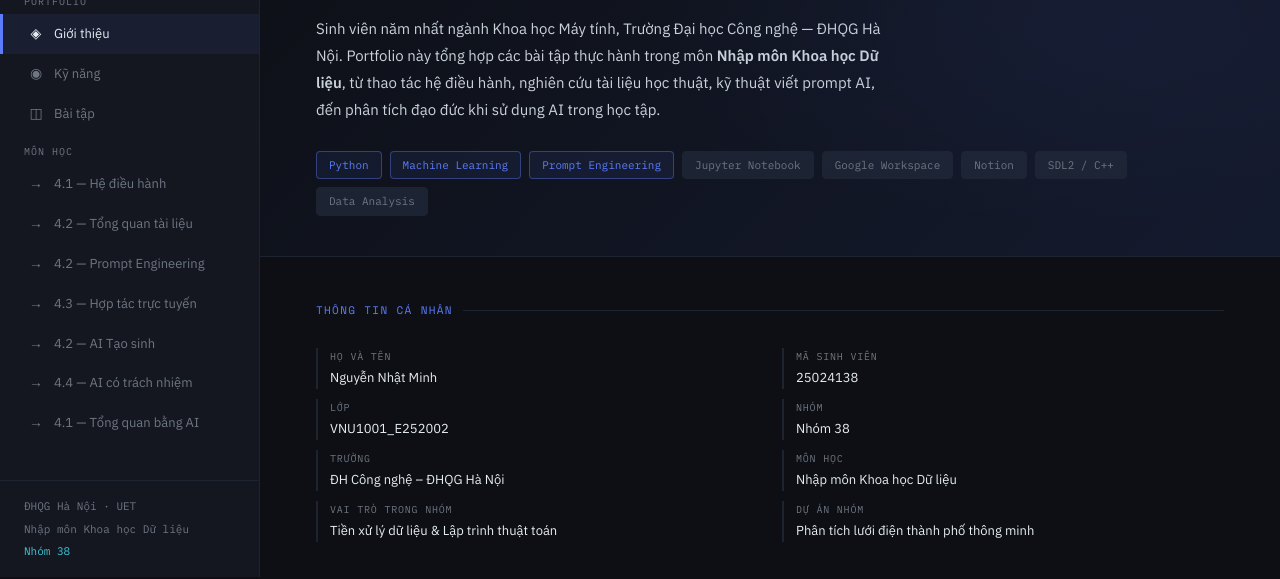
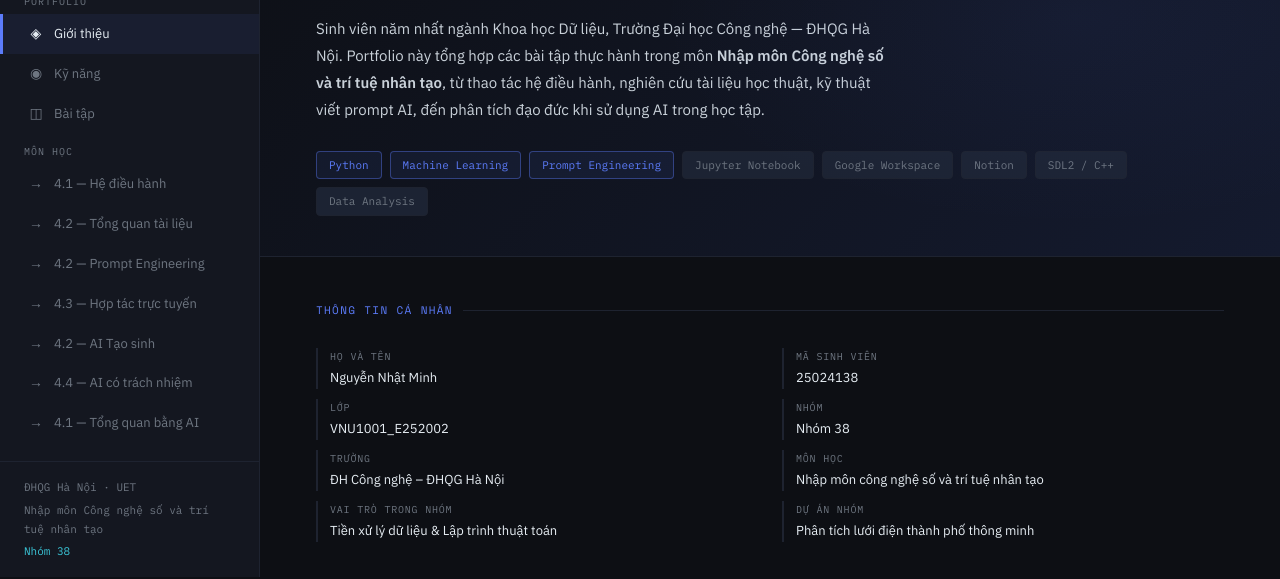
Before and after one commit to Min23-tech/portfolio, a plain HTML site: page index.html in a window 1280 px wide. Shown: the part 223-802 px from the top of the page. Drawn offline with nearby package versions, Linux system fonts and the light colour scheme.

Commit message:
Update index.html

```diff
--- a/index.html
+++ b/index.html
@@ -423,7 +423,7 @@
 
     <div class="sidebar-footer">
       <span>ĐHQG Hà Nội · UET</span>
-      <span style="margin-top:4px;">Nhập môn Khoa học Dữ liệu</span>
+      <span style="margin-top:4px;">Nhập môn Công nghệ số và trí tuệ nhân tạo</span>
       <span style="margin-top:4px;color:#3bc9db;">Nhóm 38</span>
     </div>
   </aside>
@@ -437,8 +437,9 @@
       <h1>Nguyễn<br/>Nhật Minh</h1>
       <div class="hero-sub">Sinh viên Khoa học Dữ liệu · VNU-UET</div>
       <p class="hero-desc">
-        Sinh viên năm nhất ngành Khoa học Máy tính, Trường Đại học Công nghệ — ĐHQG Hà Nội.
-        Portfolio này tổng hợp các bài tập thực hành trong môn <strong>Nhập môn Khoa học Dữ liệu</strong>,
+        Sinh viên năm nhất ngành Khoa học Dữ
+        liệu, Trường Đại học Công nghệ — ĐHQG Hà Nội.
+        Portfolio này tổng hợp các bài tập thực hành trong môn <strong>Nhập môn Công nghệ số và trí tuệ nhân tạo</strong>,
         từ thao tác hệ điều hành, nghiên cứu tài liệu học thuật, kỹ thuật viết prompt AI,
         đến phân tích đạo đức khi sử dụng AI trong học tập.
       </p>
@@ -463,7 +464,7 @@
         <div class="kv"><div class="kv-key">Lớp</div><div class="kv-val">VNU1001_E252002</div></div>
         <div class="kv"><div class="kv-key">Nhóm</div><div class="kv-val">Nhóm 38</div></div>
         <div class="kv"><div class="kv-key">Trường</div><div class="kv-val">ĐH Công nghệ – ĐHQG Hà Nội</div></div>
-        <div class="kv"><div class="kv-key">Môn học</div><div class="kv-val">Nhập môn Khoa học Dữ liệu</div></div>
+        <div class="kv"><div class="kv-key">Môn học</div><div class="kv-val">Nhập môn công nghệ số và trí tuệ nhân tạo</div></div>
         <div class="kv"><div class="kv-key">Vai trò trong nhóm</div><div class="kv-val">Tiền xử lý dữ liệu & Lập trình thuật toán</div></div>
         <div class="kv"><div class="kv-key">Dự án nhóm</div><div class="kv-val">Phân tích lưới điện thành phố thông minh</div></div>
       </div>
@@ -948,8 +949,8 @@
     <section style="text-align:center;padding:32px 56px;">
       <div style="font-family:var(--mono);font-size:11px;color:var(--text-dim);">
         <div style="margin-bottom:8px;color:var(--text-head);">Nguyễn Nhật Minh · 25024138</div>
-        <div>VNU1001_E252002 · Nhóm 38 · ĐHQG Hà Nội – UET</div>
-        <div style="margin-top:6px;">Nhập môn Khoa học Dữ liệu · 2025–2026</div>
+        <div>ĐHQG Hà Nội – UET</div>
+        <div style="margin-top:6px;">Nhập môn Công nghệ số và trí tuệ nhân tạo · 2025–2026</div>
         <div style="margin-top:12px;font-size:10px;color:#333c4a;">
           ⚠️ Các link tải file bài tập cần được cập nhật sau khi upload lên GitHub repository
         </div>
```
